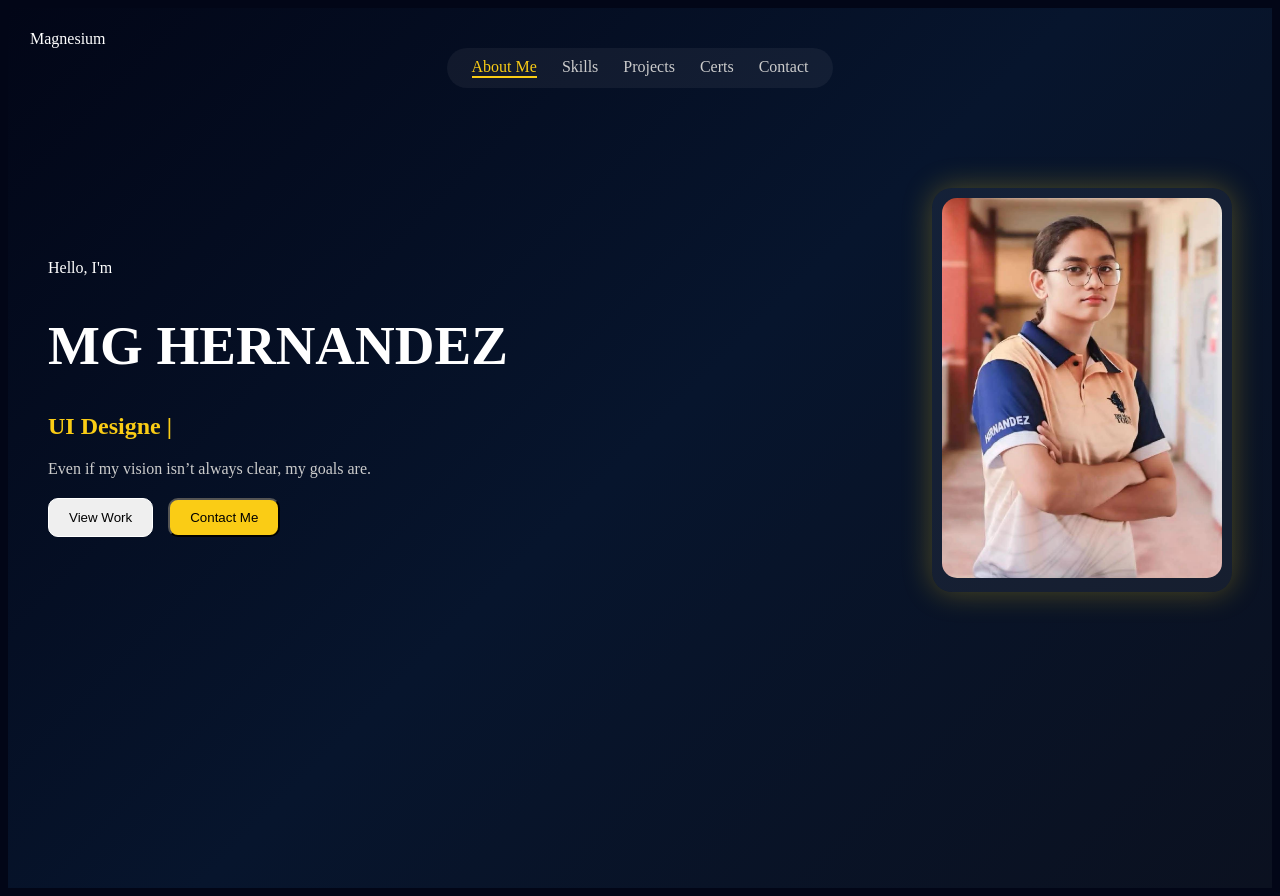
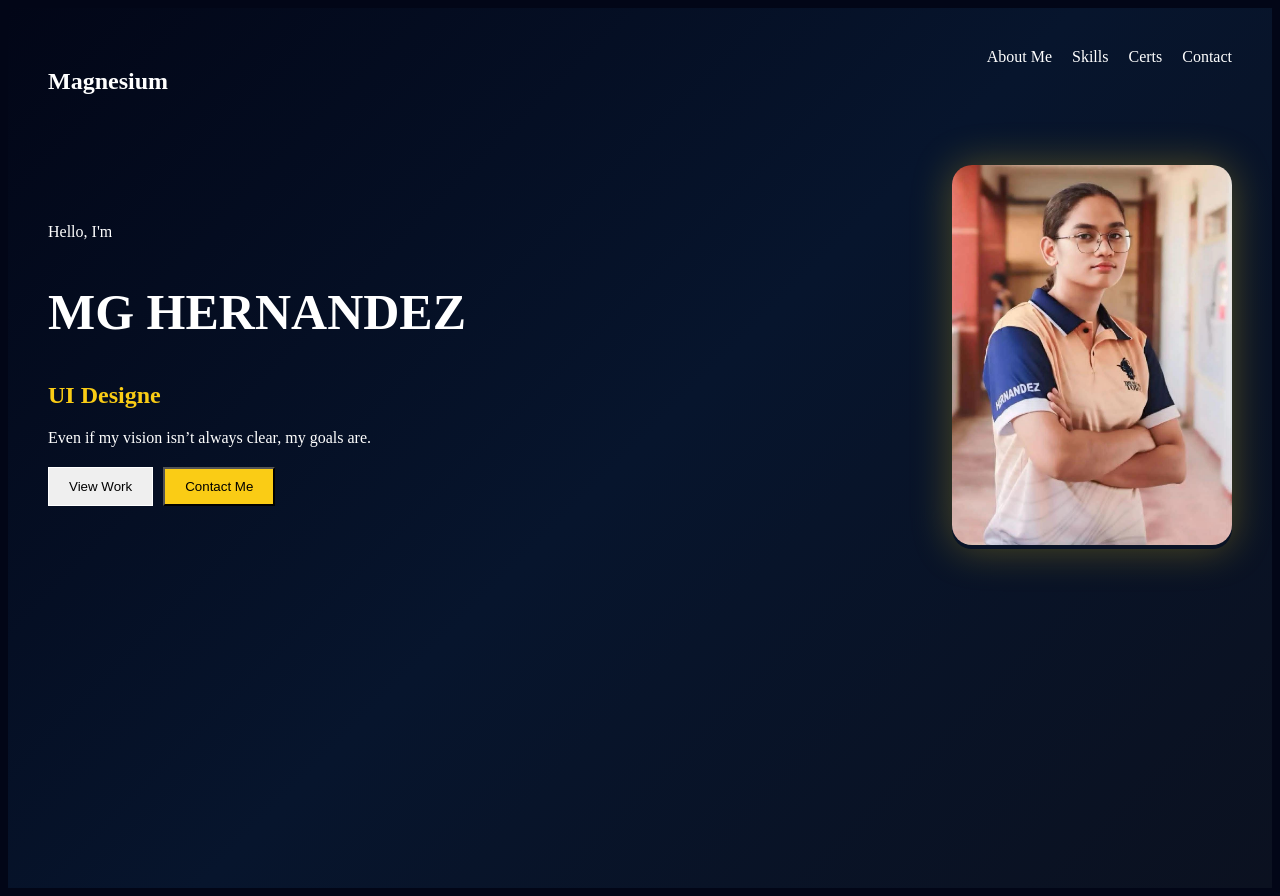
Before and after one commit to mghernandez690-del/portfolio, a Next.js app: page / in a window 1280 px wide. Built offline with nearby package versions, Linux system fonts and the light colour scheme.

Commit message:
fix portfolio UI + restore sections + animations

```diff
--- a/app/page.tsx
+++ b/app/page.tsx
@@ -2,6 +2,7 @@
 
 import { useState, useEffect } from "react";
 import type { CSSProperties } from "react";
+import Image from "next/image";
 import {
   FaHtml5,
   FaCss3Alt,
@@ -14,10 +15,10 @@ import {
 import { SiNextdotjs, SiTailwindcss } from "react-icons/si";
 
 export default function Home() {
-  const [active, setActive] = useState("about me");
+  const [active, setActive] = useState("about");
   const [animate, setAnimate] = useState(false);
 
-  /* TYPEWRITER FIXED */
+  // ✅ FIXED TYPEWRITER
   const roles = ["Frontend Developer", "Web Developer", "UI Designer"];
   const [text, setText] = useState("");
   const [index, setIndex] = useState(0);
@@ -30,7 +31,9 @@ export default function Home() {
         setText(roles[index].substring(0, subIndex + 1));
         setSubIndex((prev) => prev + 1);
 
-        if (subIndex === roles[index].length) setDeleting(true);
+        if (subIndex === roles[index].length) {
+          setDeleting(true);
+        }
       } else {
         setText(roles[index].substring(0, subIndex - 1));
         setSubIndex((prev) => prev - 1);
@@ -52,79 +55,94 @@ export default function Home() {
     }
   }, [active]);
 
-  const tabs = ["about me", "skills", "projects", "certs", "contact"];
-
   return (
     <main style={mainStyle}>
-      <div style={logoStyle}>Magnesium</div>
-
       {/* NAV */}
-      <div style={navWrapper}>
-        <div style={navStyle}>
-          {tabs.map((t) => (
-            <span
-              key={t}
-              onClick={() => setActive(t)}
-              style={{
-                ...navItem,
-                color: active === t ? "#facc15" : "#ccc",
-                borderBottom:
-                  active === t ? "2px solid #facc15" : "none",
-              }}
-            >
-              {t.replace(/\b\w/g, (c) => c.toUpperCase())}
-            </span>
-          ))}
+      <div style={nav}>
+        <h2>Magnesium</h2>
+        <div style={navLinks}>
+          <span onClick={() => setActive("about")}>About Me</span>
+          <span onClick={() => setActive("skills")}>Skills</span>
+          <span onClick={() => setActive("experience")}>Certs</span>
+          <span onClick={() => setActive("contact")}>Contact</span>
         </div>
       </div>
 
-      {/* ABOUT */}
-      {active === "about me" && (
-        <div style={heroSection}>
+      {/* ABOUT / HERO */}
+      {active === "about" && (
+        <section style={hero}>
           <div>
             <p>Hello, I'm</p>
-            <h1 style={heroName}>MG HERNANDEZ</h1>
+            <h1 style={name}>MG HERNANDEZ</h1>
 
-            <h2 style={heroRole}>
-              {text} <span>|</span>
+            <h2 style={role}>
+              {text}
+              <span style={cursor}>|</span>
             </h2>
 
-            <p style={heroDesc}>
+            <p style={desc}>
               Even if my vision isn’t always clear, my goals are.
             </p>
 
-            <div style={{ marginTop: 20, display: "flex", gap: 15 }}>
-              <button style={btnOutline}>View Work</button>
-              <button style={btnPrimary}>Contact Me</button>
+            <div style={btnWrap}>
+              <button onClick={() => setActive("skills")} style={btnOutline}>
+                View Work
+              </button>
+              <button onClick={() => setActive("contact")} style={btnPrimary}>
+                Contact Me
+              </button>
             </div>
           </div>
 
+          {/* IMAGE FIX */}
           <div style={imageCard}>
-            <img src="/profile.png" style={heroImage} />
+            <Image
+              src="/profile.png"
+              alt="profile"
+              width={280}
+              height={380}
+              style={heroImage}
+            />
           </div>
-        </div>
+        </section>
       )}
 
       {/* SKILLS */}
       {active === "skills" && (
-        <div>
-          <div style={gridStyle}>
+        <section style={section}>
+          <h2 style={title}>Skills</h2>
+
+          <div style={grid}>
             {[
               { name: "HTML", icon: <FaHtml5 />, level: 90 },
               { name: "CSS", icon: <FaCss3Alt />, level: 90 },
-              { name: "JavaScript", icon: <FaJs />, level: 85 },
+              { name: "JS", icon: <FaJs />, level: 85 },
               { name: "React", icon: <FaReact />, level: 75 },
-              { name: "Next.js", icon: <SiNextdotjs />, level: 70 },
+              { name: "Next", icon: <SiNextdotjs />, level: 70 },
               { name: "Tailwind", icon: <SiTailwindcss />, level: 65 },
             ].map((skill) => (
-              <div key={skill.name} style={{ textAlign: "center" }}>
-                <div style={circleIcon}>{skill.icon}</div>
+              <div key={skill.name} style={card}>
+                <div
+                  style={circle}
+                  onMouseEnter={(e) => {
+                    e.currentTarget.style.boxShadow =
+                      "0 0 25px #facc15";
+                    e.currentTarget.style.transform = "scale(1.1)";
+                  }}
+                  onMouseLeave={(e) => {
+                    e.currentTarget.style.boxShadow = "none";
+                    e.currentTarget.style.transform = "scale(1)";
+                  }}
+                >
+                  {skill.icon}
+                </div>
+
                 <p>{skill.name}</p>
 
-                <div style={barContainer}>
+                <div style={bar}>
                   <div
                     style={{
-                      ...barFill,
+                      ...progress,
                       width: animate ? `${skill.level}%` : "0%",
                     }}
                   />
@@ -132,12 +150,15 @@ export default function Home() {
               </div>
             ))}
           </div>
+        </section>
+      )}
 
       {/* EXPERIENCE */}
-          <div style={{ marginTop: 80 }}>
-            <h2 style={{ textAlign: "center" }}>Experience</h2>
+      {active === "experience" && (
+        <section style={section}>
+          <h2 style={title}>Experience</h2>
 
-            <div style={{ maxWidth: 700, margin: "auto" }}>
+          <div style={expWrap}>
             <div style={expCard}>
               <h3>THE MATRIX TODAY</h3>
               <ul>
@@ -145,162 +166,170 @@ export default function Home() {
                 <li>Photojournalist (2023–2024)</li>
               </ul>
             </div>
+
+            <div style={expCard}>
+              <h3>ICPEP.se</h3>
+              <ul>
+                <li>Treasurer (2024–2026)</li>
+              </ul>
+            </div>
+
+            <div style={expCard}>
+              <h3>NSTP CWTS</h3>
+              <ul>
+                <li>Head Documentation (2023–2024)</li>
+              </ul>
+            </div>
+
+            <div style={expCard}>
+              <h3>Other</h3>
+              <ul>
+                <li>Student Volunteer (2023–2026)</li>
+                <li>DSWD Cash for Work</li>
+              </ul>
             </div>
           </div>
-        </div>
+        </section>
       )}
 
-      {/* CONTACT (FIXED + ADDED) */}
+      {/* CONTACT */}
       {active === "contact" && (
-        <div style={contactWrapper}>
-          <h2>Get in Touch</h2>
+        <section style={section}>
+          <h2 style={title}>Contact</h2>
 
-          <div style={contactCard}>
-            <p>
-              <FaEnvelope /> mghernandez690@gmail.com
-            </p>
-            <p>
-              <FaInstagram /> progra.mg
-            </p>
-            <p>
-              <FaFacebook /> Mg Hernandez
-            </p>
+          <div style={contactBox}>
+            <p><FaEnvelope /> mghernandez690@gmail.com</p>
+            <p><FaInstagram /> progra.mg</p>
+            <p><FaFacebook /> Mg Hernandez</p>
           </div>
-        </div>
+        </section>
       )}
     </main>
   );
 }
 
-/* STYLES */
+/* ================= STYLES ================= */
 
 const mainStyle: CSSProperties = {
+  background: "linear-gradient(135deg,#020617,#07152d,#0b1120)",
   minHeight: "100vh",
-  background: "linear-gradient(135deg,#020617,#07152d,#0b1120)",
   color: "white",
   padding: 40,
 };
 
-const logoStyle: CSSProperties = {
-  position: "absolute",
-  top: 30,
-  left: 30,
+const nav: CSSProperties = {
+  display: "flex",
+  justifyContent: "space-between",
+  marginBottom: 50,
 };
 
-const navWrapper: CSSProperties = {
+const navLinks: CSSProperties = {
   display: "flex",
-  justifyContent: "center",
-};
-
-const navStyle: CSSProperties = {
-  display: "flex",
-  gap: 25,
-  background: "rgba(255,255,255,0.05)",
-  padding: "10px 25px",
-  borderRadius: 50,
-};
-
-const navItem: CSSProperties = {
+  gap: 20,
   cursor: "pointer",
 };
 
-/* HERO */
-const heroSection: CSSProperties = {
+const hero: CSSProperties = {
   display: "flex",
   justifyContent: "space-between",
   alignItems: "center",
-  marginTop: 100,
-  gap: "80px",
 };
 
-const heroName: CSSProperties = {
-  fontSize: 55,
+const name: CSSProperties = {
+  fontSize: 50,
 };
 
-const heroRole: CSSProperties = {
+const role: CSSProperties = {
   color: "#facc15",
 };
 
-const heroDesc: CSSProperties = {
-  color: "#ccc",
+const cursor: CSSProperties = {
+  animation: "blink 1s infinite",
+};
+
+const desc: CSSProperties = {
+  marginTop: 10,
+};
+
+const btnWrap: CSSProperties = {
+  marginTop: 20,
+  display: "flex",
+  gap: 10,
 };
 
 const btnPrimary: CSSProperties = {
   background: "#facc15",
   padding: "10px 20px",
-  borderRadius: 10,
 };
 
 const btnOutline: CSSProperties = {
   border: "1px solid white",
   padding: "10px 20px",
-  borderRadius: 10,
 };
 
 const imageCard: CSSProperties = {
-  borderRadius: "20px",
-  padding: "10px",
-  background: "rgba(255,255,255,0.05)",
-  boxShadow: "0 0 30px rgba(250,204,21,0.3)",
+  boxShadow: "0 0 40px rgba(250,204,21,0.3)",
+  borderRadius: 20,
 };
 
 const heroImage: CSSProperties = {
-  width: "280px",
-  height: "380px",
-  objectFit: "cover",
-  borderRadius: "15px",
+  borderRadius: 20,
 };
 
-/* SKILLS */
-const gridStyle: CSSProperties = {
-  display: "grid",
-  gridTemplateColumns: "repeat(auto-fit,minmax(250px,1fr))",
-  gap: "60px",
+const section: CSSProperties = {
+  padding: 40,
 };
 
-const circleIcon: CSSProperties = {
+const title: CSSProperties = {
+  textAlign: "center",
+  marginBottom: 30,
+};
+
+const grid: CSSProperties = {
+  display: "grid",
+  gridTemplateColumns: "repeat(3,1fr)",
+  gap: 30,
+};
+
+const card: CSSProperties = {
+  textAlign: "center",
+};
+
+const circle: CSSProperties = {
   width: 80,
   height: 80,
   borderRadius: "50%",
+  margin: "auto",
   background: "#111",
   display: "flex",
   alignItems: "center",
   justifyContent: "center",
+  transition: "0.3s",
 };
 
-const barContainer: CSSProperties = {
+const bar: CSSProperties = {
   height: 6,
-  background: "#222",
+  background: "#333",
+  marginTop: 10,
+};
+
+const progress: CSSProperties = {
+  height: "100%",
+  background: "linear-gradient(to right,#60a5fa,#facc15)",
+};
+
+const expWrap: CSSProperties = {
+  maxWidth: 700,
+  margin: "auto",
+};
+
+const expCard: CSSProperties = {
+  background: "#111",
+  padding: 20,
+  marginBottom: 20,
   borderRadius: 10,
 };
 
-const barFill: CSSProperties = {
-  height: "100%",
-  background: "linear-gradient(90deg,#60a5fa,#facc15)",
-  transition: "1s",
+const contactBox: CSSProperties = {
+  textAlign: "center",
 };
-
-/* EXPERIENCE */
-const expCard: CSSProperties = {
-  background: "#111",
-  padding: 20,
-  marginTop: 20,
-  borderRadius: 15,
-  borderLeft: "3px solid #facc15",
-};
-
-/* CONTACT */
-const contactWrapper: CSSProperties = {
-  textAlign: "center",
-  marginTop: 100,
-};
-
-const contactCard: CSSProperties = {
-  background: "#111",
-  padding: 30,
-  borderRadius: 15,
-  maxWidth: 400,
-  margin: "auto",
-  marginTop: 20,
-  lineHeight: "2",
-};
```
Lines whose indentation alone changed are shown as unchanged.
